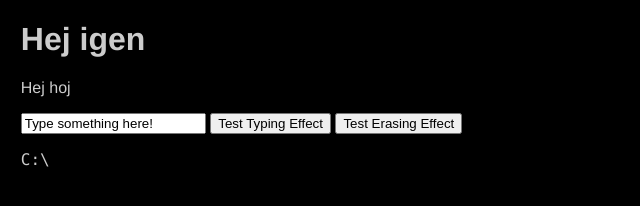
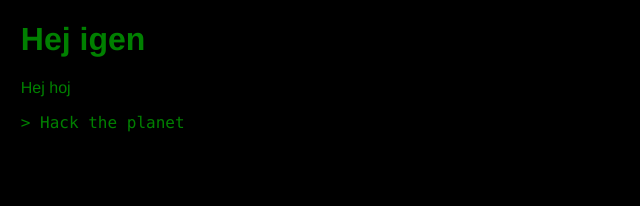
Before and after one commit to jhildings/jhildings.github.io, a plain HTML site: page index.html in a window 1280 px wide. Shown: the whole page, without its empty margins (0-640 px from the left). Drawn offline with nearby package versions, Linux system fonts and the light colour scheme.

Commit message:
no parallax yet

```diff
--- a/index.html
+++ b/index.html
@@ -8,7 +8,7 @@ body
 {
   background-color: #000;
   padding: 1%;
-  color: #ccc;
+  color: green;
   font-family: "Helvetica Neue", Helvetica, Arial, sans-serif;
   font-size: 1em;
 }
@@ -33,7 +33,7 @@ var caption = '';
 $(document).ready(function() {
     setInterval ('cursorAnimation()', 600);
     captionEl = $('#caption');
-
+    testTypingEffect();
     $('#test-typing').click(function(){
         testTypingEffect();
     });
@@ -44,7 +44,8 @@ $(document).ready(function() {
 });
 
 function testTypingEffect() {
-    caption = $('input#user-caption').val();
+//    caption = $('input#user-caption').val();
+    caption = "Hack the planet";
     type();
 }
 
@@ -93,13 +94,8 @@ function cursorAnimation() {
 
 
 Hej hoj
-<p>
-    <input type="text" id="user-caption" value="Type something here!" />
-    <input type="button" id="test-typing" value="Test Typing Effect" />
-    <input type="button" id="test-erasing" value="Test Erasing Effect" />
-</p>
 <p class="console">
-    <span>C:\</span><span id="caption"></span><span id="cursor">|</span>
+    <span> > </span><span id="caption"></span><span id="cursor">|</span>
 </p>
 </body>
 </html>
```
